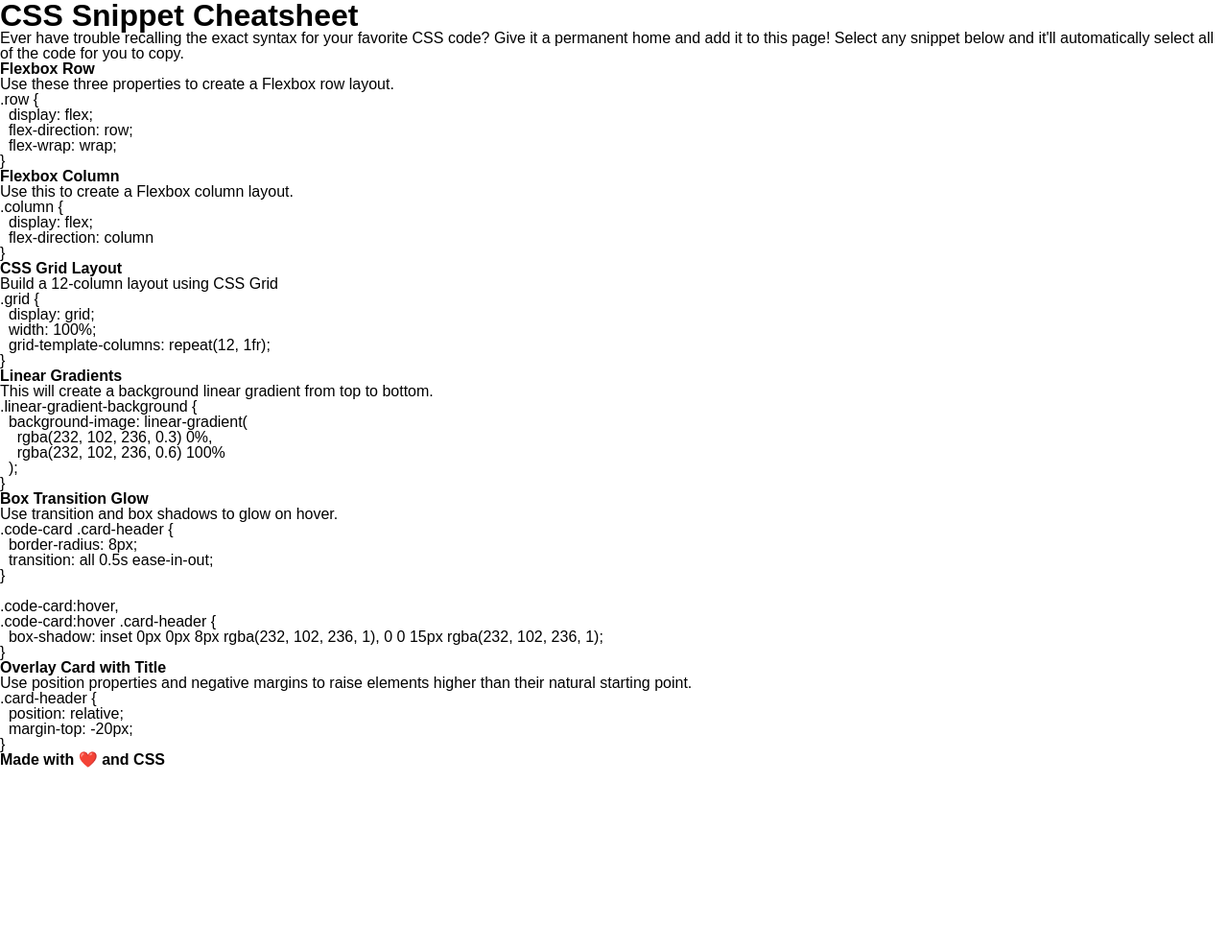
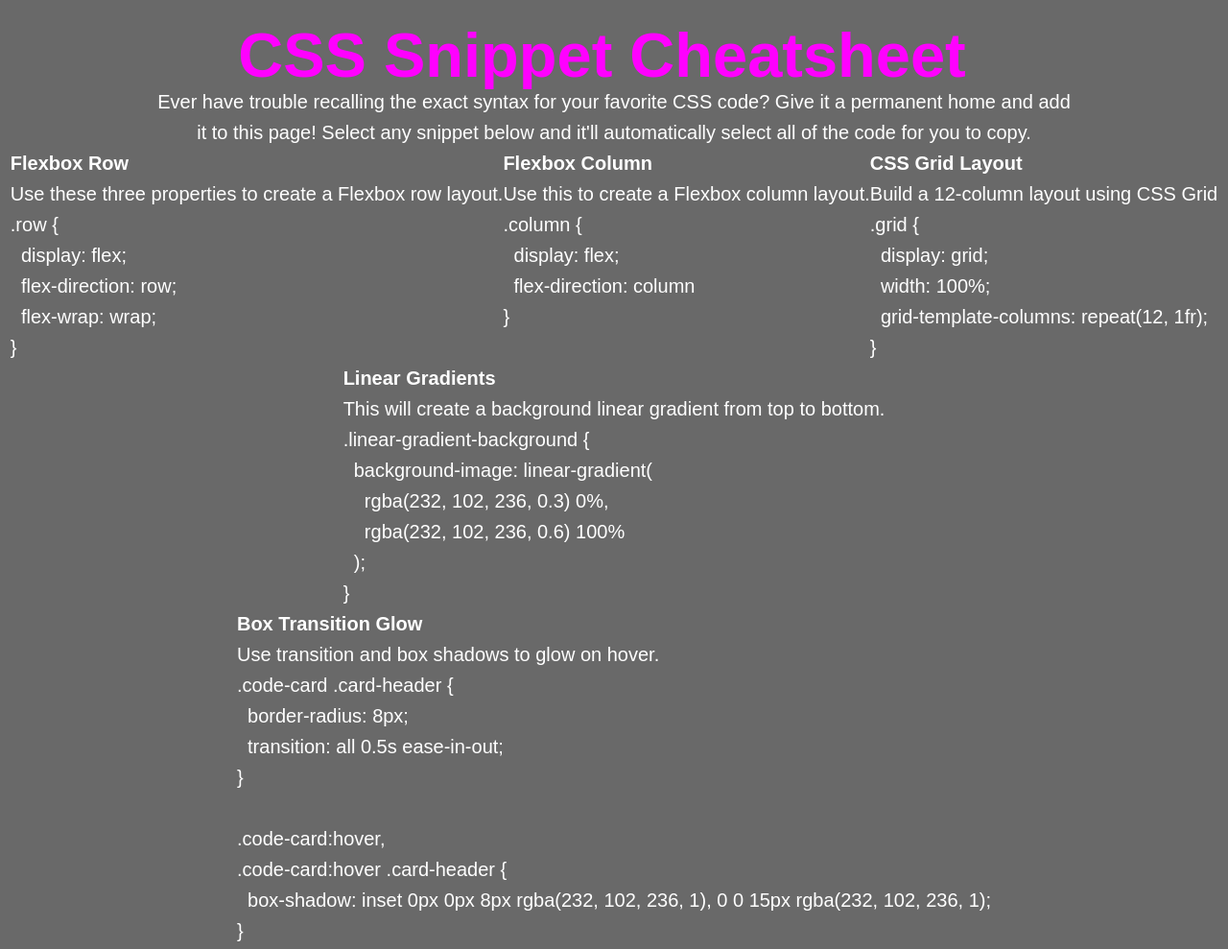
Before and after one commit to Krenbot/css-mini-project, a plain HTML site: page index.html in a window 1280 px wide. Shown: the top 989 px of the page at 96% size. Before the commit the page ends 800 px from the top, so only its background shows below. Drawn offline with Linux system fonts and the light colour scheme; files that its build step writes are made by us from their sources.

Commit message:
adding css styles

```diff
--- a/index.html
+++ b/index.html
@@ -5,8 +5,8 @@
   <meta charset="UTF-8">
   <meta name="viewport" content="width=device-width, initial-scale=1.0">
   <title>CSS Snippet Cheatsheet</title>
-  <link rel="stylesheet" href="assets/css/reset.css" />
-  <link rel="stylesheet" href="./assets/css/style.css" />
+  <link rel="stylesheet" href="reset.css" />
+  <link rel="stylesheet" href="style.css" />
 </head>
 
 <body>
--- a/style.css
+++ b/style.css
@@ -0,0 +1,36 @@
+:root {
+    --pink: magenta
+}
+
+body{
+    background-color: #696969;
+    color:white;
+    font-size: 20px;
+    line-height: 32px;
+}
+
+header{
+    text-align: center;
+}
+
+.page-title {
+    color: var(--pink);
+    font-size: 65px;
+    margin: 25px 25px 0 0;
+    line-height: 65px;
+}
+
+header p{
+    margin-bottom: 50px;
+    max-width: 960px;
+    margin: 0 auto;
+}
+
+.row{
+    display: flex;
+    flex-wrap: wrap;
+}
+
+.justify-center{
+    justify-content: center;
+}
```
